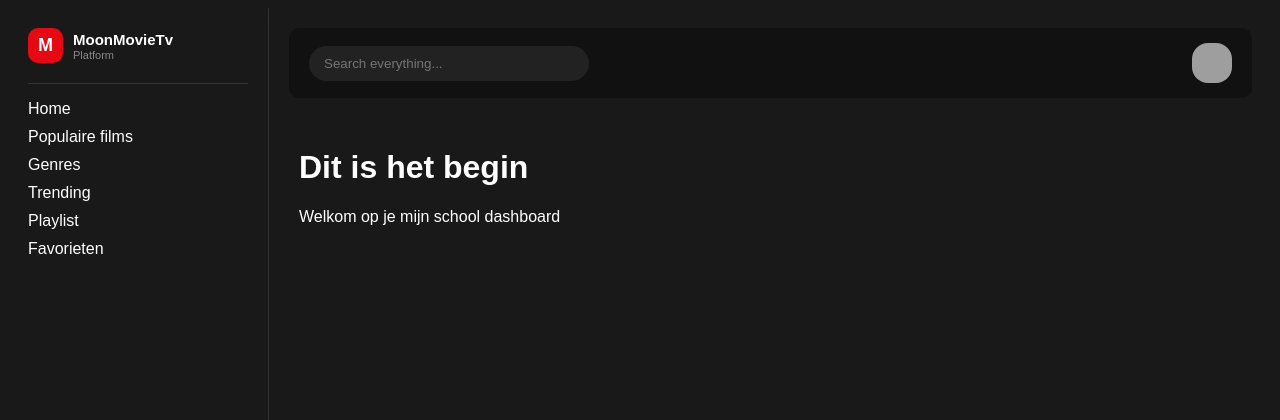
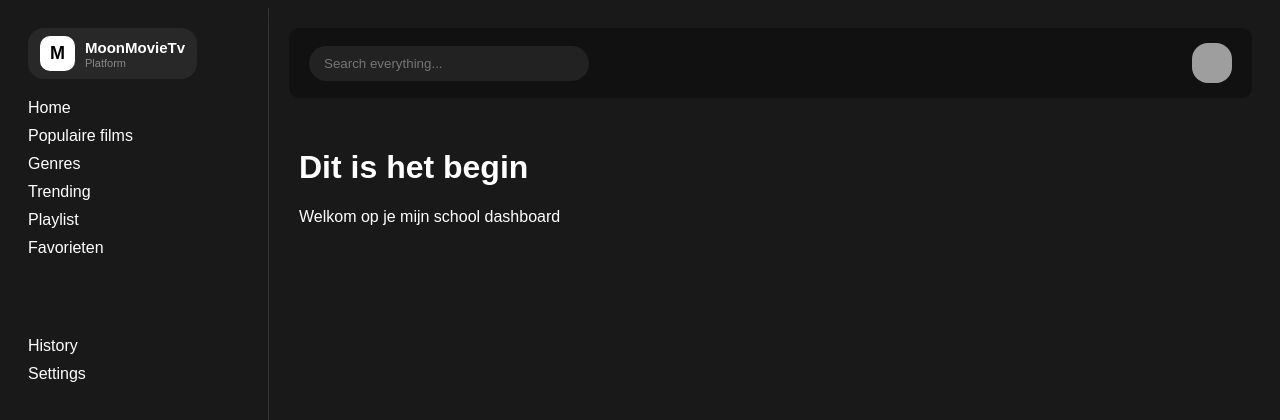
Before and after one commit to itzmitto/MoviewebsiteReact, a React (Vite) app: page / in a window 1280 px wide. Shown: the top 420 px of the page. Built offline with nearby package versions, Linux system fonts and the light colour scheme; grey boxes are pictures that could not be loaded.

Commit message:
12 gewerkt aan sidebar

```diff
--- a/src/pages/sidebar.tsx
+++ b/src/pages/sidebar.tsx
@@ -4,14 +4,14 @@ function Sidebar() {
     return (
         <div className="sidebar">
             <div className="logo">
-                <div className="logo-icon">M</div>
-                <div>
-                    <div className="logo-text">MoonMovieTv</div>
-                    <div className="logo-sub">Platform</div>
+                <div className="logo-wrapper">
+                    <div className="logo-icon">M</div>
+                    <div>
+                        <div className="logo-text">MoonMovieTv</div>
+                        <div className="logo-sub">Platform</div>
+                    </div>
                 </div>
             </div>
-
-            <hr className="sidebar-divider" />
 
             <nav>
                 <ul>
@@ -22,6 +22,10 @@ function Sidebar() {
                     <li>Playlist</li>
                     <li>Favorieten</li>
                 </ul>
+                <ul className="nav-bottom">
+                    <li>History</li>
+                    <li>Settings</li>
+                </ul>
             </nav>
         </div>
     );
--- a/src/styling/sidebar.css
+++ b/src/styling/sidebar.css
@@ -16,14 +16,22 @@
 .logo-icon {
   width: 35px;
   height: 35px;
-  background-color: #e50914;
+  background-color: white;
   border-radius: 10px;
   display: flex;
   align-items: center;
   justify-content: center;
   font-size: 18px;
   font-weight: 800;
-  color: white;
+  color: black;
+}
+.logo-wrapper {
+  display: flex;
+  align-items: center;
+  gap: 10px;
+  background-color: rgb(40, 40, 40);
+  border-radius: 1rem;
+  padding: 8px 12px;
 }
 
 .logo-text {
@@ -50,11 +58,8 @@
 }
 
 .sidebar li:hover {
-  color: #e50914;
+  color: #3cf803;
 }
-
-.sidebar-divider {
-  border: none;
-  border-top: 1px solid #333;
-  margin: 15px 0;
+.nav-bottom {
+    margin-top: 5rem;
 }
```
